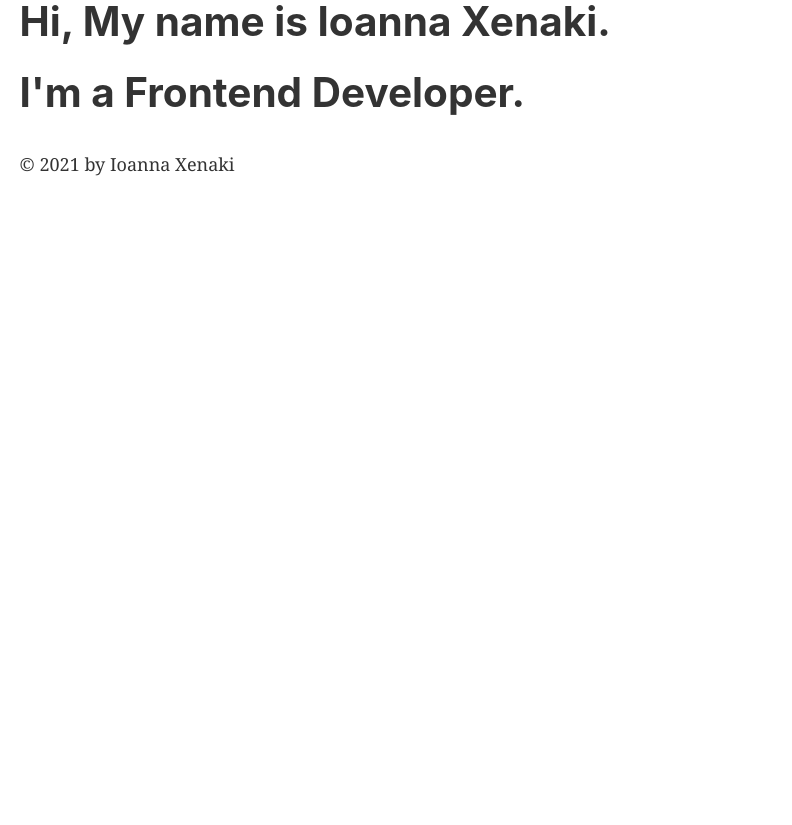
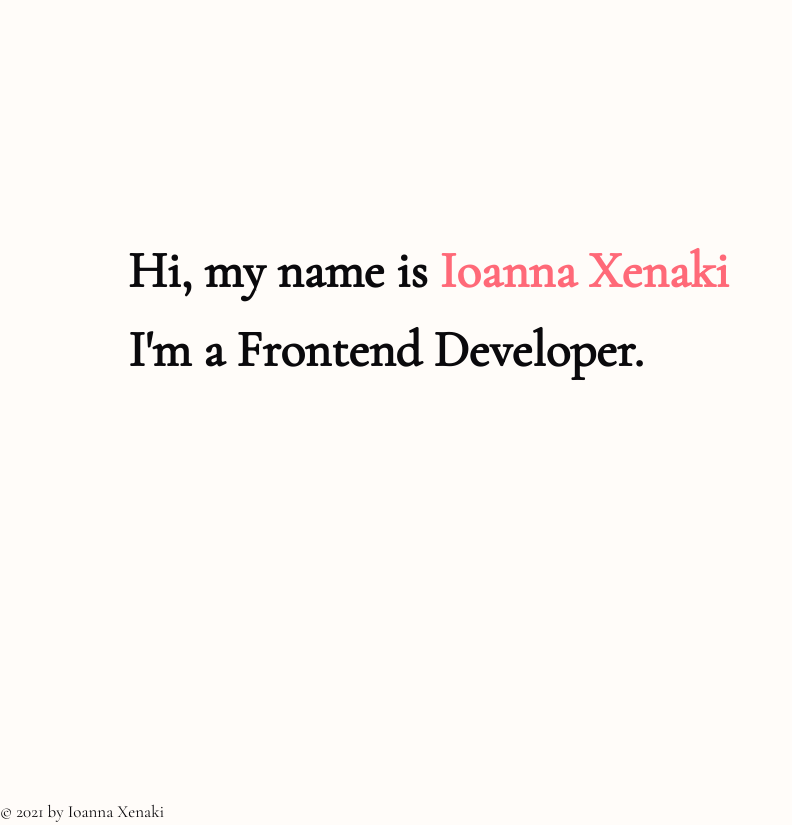
Before and after one commit to ioannaxen/ioanna.dev, a Gatsby site: page / in a window 1280 px wide. Shown: the whole page, without its empty margins (0-792 px from the left). Before the commit the page ends 800 px from the top, so only its background shows below. Built offline with nearby package versions, Linux system fonts and the light colour scheme; Gatsby itself is replaced by a stand-in of ours.

Commit message:
Styling home page

```diff
--- a/package.json
+++ b/package.json
@@ -5,6 +5,7 @@
   "version": "0.1.0",
   "author": "Kyle Mathews <mathews.kyle@gmail.com>",
   "dependencies": {
+    "@fontsource/cormorant-garamond": "^4.2.2",
     "babel-plugin-styled-components": "^1.12.0",
     "gatsby": "^3.0.1",
     "gatsby-plugin-gatsby-cloud": "^2.0.0",
--- a/src/components/layout.tsx
+++ b/src/components/layout.tsx
@@ -2,14 +2,10 @@ import * as React from 'react'
 import styled from 'styled-components'
 
 import { GlobalStyle } from '../globalStyles'
-
-const Container = styled.div`
-  max-width: 960;
-  padding: 0 1.0875rem 1.45rem;
-`
+import { colors } from '../styles'
 
 const Footer = styled.footer`
-  margin-top: 2rem;
+  color: ${colors.richBlack};
 `
 
 type Props = {
@@ -19,10 +15,8 @@ type Props = {
 const Layout = ({ children }: Props) => (
   <React.Fragment>
     <GlobalStyle />
-    <Container>
-      <main>{children}</main>
-      <Footer>© {new Date().getFullYear()} by Ioanna Xenaki</Footer>
-    </Container>
+    <main>{children}</main>
+    <Footer>© {new Date().getFullYear()} by Ioanna Xenaki</Footer>
   </React.Fragment>
 )
 export default Layout
--- a/src/globalStyles.ts
+++ b/src/globalStyles.ts
@@ -1,19 +1,28 @@
 import { createGlobalStyle } from 'styled-components'
+import '@fontsource/cormorant-garamond'
+import { breakpoints, colors } from './styles'
 
 export const GlobalStyle = createGlobalStyle`
   html {
+    background-color: ${colors.babyPowder};
     -ms-text-size-adjust: 100%;
     -webkit-text-size-adjust: 100%;
-    font: 112.5%/1.45em georgia, serif, sans-serif;
+    font: 112.5%/1.45em "Cormorant Garamond", Georgia, serif, sans-serif;
     box-sizing: border-box;
     overflow-y: scroll;
+    font-size: 17px;
+    @media (max-width: ${breakpoints.tablet}) {
+      font-size: 15px;
+    }
+    @media (max-width: ${breakpoints.mobile}) {
+      font-size: 13px;
+    }
   }
   body {
     margin: 0;
     -webkit-font-smoothing: antialiased;
     -moz-osx-font-smoothing: grayscale;
-    color: hsla(0, 0%, 0%, 0.8);
-    font-family: georgia, serif;
+    font-family: "Cormorant Garamond", Georgia, serif, sans-serif;
     font-weight: normal;
     word-wrap: break-word;
     font-kerning: normal;
@@ -22,580 +31,18 @@ export const GlobalStyle = createGlobalStyle`
     -webkit-font-feature-settings: "kern", "liga", "clig", "calt";
     font-feature-settings: "kern", "liga", "clig", "calt";
   }
-  article,
-  aside,
-  details,
-  figcaption,
-  figure,
-  footer,
-  header,
-  main,
-  menu,
-  nav,
-  section,
-  summary {
-    display: block;
+  *,
+  *::before,
+  *::after {
+    box-sizing: inherit;
   }
-  audio,
-  canvas,
-  progress,
-  video {
-    display: inline-block;
-  }
-  audio:not([controls]) {
-    display: none;
-    height: 0;
-  }
-  progress {
-    vertical-align: baseline;
-  }
-  [hidden],
-  template {
-    display: none;
-  }
-  a {
-    background-color: transparent;
-    -webkit-text-decoration-skip: objects;
-  }
-  a:active,
-  a:hover {
-    outline-width: 0;
-  }
-  abbr[title] {
-    border-bottom: 1px dotted hsla(0, 0%, 0%, 0.5);
-    cursor: help;
-    text-decoration: none;
-  }
-  b,
-  strong {
-    font-weight: inherit;
-    font-weight: bolder;
-  }
-  dfn {
-    font-style: italic;
-  }
-  h1 {
-    margin-left: 0;
-    margin-right: 0;
-    margin-top: 0;
-    padding-bottom: 0;
-    padding-left: 0;
-    padding-right: 0;
-    padding-top: 0;
-    margin-bottom: 1.45rem;
-    color: inherit;
-    font-family: -apple-system, BlinkMacSystemFont, Segoe UI, Roboto, Oxygen,
-      Ubuntu, Cantarell, Fira Sans, Droid Sans, Helvetica Neue, sans-serif;
-    font-weight: bold;
-    text-rendering: optimizeLegibility;
-    font-size: 2.25rem;
-    line-height: 1.1;
-  }
-  mark {
-    background-color: #ff0;
-    color: #000;
-  }
-  small {
-    font-size: 80%;
-  }
-  sub,
-  sup {
-    font-size: 75%;
-    line-height: 0;
-    position: relative;
-    vertical-align: baseline;
-  }
-  sub {
-    bottom: -0.25em;
-  }
-  sup {
-    top: -0.5em;
-  }
-  img {
-    border-style: none;
-    max-width: 100%;
-    margin-left: 0;
-    margin-right: 0;
-    margin-top: 0;
-    padding-bottom: 0;
-    padding-left: 0;
-    padding-right: 0;
-    padding-top: 0;
-    margin-bottom: 1.45rem;
-  }
-  svg:not(:root) {
-    overflow: hidden;
-  }
-  code,
-  kbd,
-  pre,
-  samp {
-    font-family: monospace;
-    font-size: 1em;
-  }
-  figure {
-    margin-left: 0;
-    margin-right: 0;
-    margin-top: 0;
-    padding-bottom: 0;
-    padding-left: 0;
-    padding-right: 0;
-    padding-top: 0;
-    margin-bottom: 1.45rem;
-  }
-  hr {
-    box-sizing: content-box;
-    overflow: visible;
-    margin-left: 0;
-    margin-right: 0;
-    margin-top: 0;
-    padding-bottom: 0;
-    padding-left: 0;
-    padding-right: 0;
-    padding-top: 0;
-    margin-bottom: calc(1.45rem - 1px);
-    background: hsla(0, 0%, 0%, 0.2);
-    border: none;
-    height: 1px;
-  }
-  button,
-  input,
-  optgroup,
-  select,
-  textarea {
-    font: inherit;
+
+  h1,
+  h2,
+  h3,
+  h4,
+  h5,
+  p {
     margin: 0;
   }
-  optgroup {
-    font-weight: 700;
-  }
-  button,
-  input {
-    overflow: visible;
-  }
-  button,
-  select {
-    text-transform: none;
-  }
-  [type="reset"],
-  [type="submit"],
-  button,
-  html [type="button"] {
-    -webkit-appearance: button;
-  }
-  [type="button"]::-moz-focus-inner,
-  [type="reset"]::-moz-focus-inner,
-  [type="submit"]::-moz-focus-inner,
-  button::-moz-focus-inner {
-    border-style: none;
-    padding: 0;
-  }
-  [type="button"]:-moz-focusring,
-  [type="reset"]:-moz-focusring,
-  [type="submit"]:-moz-focusring,
-  button:-moz-focusring {
-    outline: 1px dotted ButtonText;
-  }
-  fieldset {
-    border: 1px solid silver;
-    padding: 0.35em 0.625em 0.75em;
-    margin-left: 0;
-    margin-right: 0;
-    margin-top: 0;
-    padding-bottom: 0;
-    padding-left: 0;
-    padding-right: 0;
-    padding-top: 0;
-    margin-bottom: 1.45rem;
-  }
-  legend {
-    box-sizing: border-box;
-    color: inherit;
-    display: table;
-    max-width: 100%;
-    padding: 0;
-    white-space: normal;
-  }
-  textarea {
-    overflow: auto;
-  }
-  [type="checkbox"],
-  [type="radio"] {
-    box-sizing: border-box;
-    padding: 0;
-  }
-  [type="number"]::-webkit-inner-spin-button,
-  [type="number"]::-webkit-outer-spin-button {
-    height: auto;
-  }
-  [type="search"] {
-    -webkit-appearance: textfield;
-    outline-offset: -2px;
-  }
-  [type="search"]::-webkit-search-cancel-button,
-  [type="search"]::-webkit-search-decoration {
-    -webkit-appearance: none;
-  }
-  ::-webkit-input-placeholder {
-    color: inherit;
-    opacity: 0.54;
-  }
-  ::-webkit-file-upload-button {
-    -webkit-appearance: button;
-    font: inherit;
-  }
-  * {
-    box-sizing: inherit;
-  }
-  *:before {
-    box-sizing: inherit;
-  }
-  *:after {
-    box-sizing: inherit;
-  }
-  h2 {
-    margin-left: 0;
-    margin-right: 0;
-    margin-top: 0;
-    padding-bottom: 0;
-    padding-left: 0;
-    padding-right: 0;
-    padding-top: 0;
-    margin-bottom: 1.45rem;
-    color: inherit;
-    font-family: -apple-system, BlinkMacSystemFont, Segoe UI, Roboto, Oxygen,
-      Ubuntu, Cantarell, Fira Sans, Droid Sans, Helvetica Neue, sans-serif;
-    font-weight: bold;
-    text-rendering: optimizeLegibility;
-    font-size: 1.62671rem;
-    line-height: 1.1;
-  }
-  h3 {
-    margin-left: 0;
-    margin-right: 0;
-    margin-top: 0;
-    padding-bottom: 0;
-    padding-left: 0;
-    padding-right: 0;
-    padding-top: 0;
-    margin-bottom: 1.45rem;
-    color: inherit;
-    font-family: -apple-system, BlinkMacSystemFont, Segoe UI, Roboto, Oxygen,
-      Ubuntu, Cantarell, Fira Sans, Droid Sans, Helvetica Neue, sans-serif;
-    font-weight: bold;
-    text-rendering: optimizeLegibility;
-    font-size: 1.38316rem;
-    line-height: 1.1;
-  }
-  h4 {
-    margin-left: 0;
-    margin-right: 0;
-    margin-top: 0;
-    padding-bottom: 0;
-    padding-left: 0;
-    padding-right: 0;
-    padding-top: 0;
-    margin-bottom: 1.45rem;
-    color: inherit;
-    font-family: -apple-system, BlinkMacSystemFont, Segoe UI, Roboto, Oxygen,
-      Ubuntu, Cantarell, Fira Sans, Droid Sans, Helvetica Neue, sans-serif;
-    font-weight: bold;
-    text-rendering: optimizeLegibility;
-    font-size: 1rem;
-    line-height: 1.1;
-  }
-  h5 {
-    margin-left: 0;
-    margin-right: 0;
-    margin-top: 0;
-    padding-bottom: 0;
-    padding-left: 0;
-    padding-right: 0;
-    padding-top: 0;
-    margin-bottom: 1.45rem;
-    color: inherit;
-    font-family: -apple-system, BlinkMacSystemFont, Segoe UI, Roboto, Oxygen,
-      Ubuntu, Cantarell, Fira Sans, Droid Sans, Helvetica Neue, sans-serif;
-    font-weight: bold;
-    text-rendering: optimizeLegibility;
-    font-size: 0.85028rem;
-    line-height: 1.1;
-  }
-  h6 {
-    margin-left: 0;
-    margin-right: 0;
-    margin-top: 0;
-    padding-bottom: 0;
-    padding-left: 0;
-    padding-right: 0;
-    padding-top: 0;
-    margin-bottom: 1.45rem;
-    color: inherit;
-    font-family: -apple-system, BlinkMacSystemFont, Segoe UI, Roboto, Oxygen,
-      Ubuntu, Cantarell, Fira Sans, Droid Sans, Helvetica Neue, sans-serif;
-    font-weight: bold;
-    text-rendering: optimizeLegibility;
-    font-size: 0.78405rem;
-    line-height: 1.1;
-  }
-  hgroup {
-    margin-left: 0;
-    margin-right: 0;
-    margin-top: 0;
-    padding-bottom: 0;
-    padding-left: 0;
-    padding-right: 0;
-    padding-top: 0;
-    margin-bottom: 1.45rem;
-  }
-  ul {
-    margin-left: 1.45rem;
-    margin-right: 0;
-    margin-top: 0;
-    padding-bottom: 0;
-    padding-left: 0;
-    padding-right: 0;
-    padding-top: 0;
-    margin-bottom: 1.45rem;
-    list-style-position: outside;
-    list-style-image: none;
-  }
-  ol {
-    margin-left: 1.45rem;
-    margin-right: 0;
-    margin-top: 0;
-    padding-bottom: 0;
-    padding-left: 0;
-    padding-right: 0;
-    padding-top: 0;
-    margin-bottom: 1.45rem;
-    list-style-position: outside;
-    list-style-image: none;
-  }
-  dl {
-    margin-left: 0;
-    margin-right: 0;
-    margin-top: 0;
-    padding-bottom: 0;
-    padding-left: 0;
-    padding-right: 0;
-    padding-top: 0;
-    margin-bottom: 1.45rem;
-  }
-  dd {
-    margin-left: 0;
-    margin-right: 0;
-    margin-top: 0;
-    padding-bottom: 0;
-    padding-left: 0;
-    padding-right: 0;
-    padding-top: 0;
-    margin-bottom: 1.45rem;
-  }
-  p {
-    margin-left: 0;
-    margin-right: 0;
-    margin-top: 0;
-    padding-bottom: 0;
-    padding-left: 0;
-    padding-right: 0;
-    padding-top: 0;
-    margin-bottom: 1.45rem;
-  }
-  pre {
-    margin-left: 0;
-    margin-right: 0;
-    margin-top: 0;
-    margin-bottom: 1.45rem;
-    font-size: 0.85rem;
-    line-height: 1.42;
-    background: hsla(0, 0%, 0%, 0.04);
-    border-radius: 3px;
-    overflow: auto;
-    word-wrap: normal;
-    padding: 1.45rem;
-  }
-  table {
-    margin-left: 0;
-    margin-right: 0;
-    margin-top: 0;
-    padding-bottom: 0;
-    padding-left: 0;
-    padding-right: 0;
-    padding-top: 0;
-    margin-bottom: 1.45rem;
-    font-size: 1rem;
-    line-height: 1.45rem;
-    border-collapse: collapse;
-    width: 100%;
-  }
-  blockquote {
-    margin-left: 1.45rem;
-    margin-right: 1.45rem;
-    margin-top: 0;
-    padding-bottom: 0;
-    padding-left: 0;
-    padding-right: 0;
-    padding-top: 0;
-    margin-bottom: 1.45rem;
-  }
-  form {
-    margin-left: 0;
-    margin-right: 0;
-    margin-top: 0;
-    padding-bottom: 0;
-    padding-left: 0;
-    padding-right: 0;
-    padding-top: 0;
-    margin-bottom: 1.45rem;
-  }
-  noscript {
-    margin-left: 0;
-    margin-right: 0;
-    margin-top: 0;
-    padding-bottom: 0;
-    padding-left: 0;
-    padding-right: 0;
-    padding-top: 0;
-    margin-bottom: 1.45rem;
-  }
-  iframe {
-    margin-left: 0;
-    margin-right: 0;
-    margin-top: 0;
-    padding-bottom: 0;
-    padding-left: 0;
-    padding-right: 0;
-    padding-top: 0;
-    margin-bottom: 1.45rem;
-  }
-  address {
-    margin-left: 0;
-    margin-right: 0;
-    margin-top: 0;
-    padding-bottom: 0;
-    padding-left: 0;
-    padding-right: 0;
-    padding-top: 0;
-    margin-bottom: 1.45rem;
-  }
-  b {
-    font-weight: bold;
-  }
-  strong {
-    font-weight: bold;
-  }
-  dt {
-    font-weight: bold;
-  }
-  th {
-    font-weight: bold;
-  }
-  li {
-    margin-bottom: calc(1.45rem / 2);
-  }
-  ol li {
-    padding-left: 0;
-  }
-  ul li {
-    padding-left: 0;
-  }
-  li > ol {
-    margin-left: 1.45rem;
-    margin-bottom: calc(1.45rem / 2);
-    margin-top: calc(1.45rem / 2);
-  }
-  li > ul {
-    margin-left: 1.45rem;
-    margin-bottom: calc(1.45rem / 2);
-    margin-top: calc(1.45rem / 2);
-  }
-  blockquote *:last-child {
-    margin-bottom: 0;
-  }
-  li *:last-child {
-    margin-bottom: 0;
-  }
-  p *:last-child {
-    margin-bottom: 0;
-  }
-  li > p {
-    margin-bottom: calc(1.45rem / 2);
-  }
-  code {
-    font-size: 0.85rem;
-    line-height: 1.45rem;
-  }
-  kbd {
-    font-size: 0.85rem;
-    line-height: 1.45rem;
-  }
-  samp {
-    font-size: 0.85rem;
-    line-height: 1.45rem;
-  }
-  abbr {
-    border-bottom: 1px dotted hsla(0, 0%, 0%, 0.5);
-    cursor: help;
-  }
-  acronym {
-    border-bottom: 1px dotted hsla(0, 0%, 0%, 0.5);
-    cursor: help;
-  }
-  thead {
-    text-align: left;
-  }
-  td,
-  th {
-    text-align: left;
-    border-bottom: 1px solid hsla(0, 0%, 0%, 0.12);
-    font-feature-settings: "tnum";
-    -moz-font-feature-settings: "tnum";
-    -ms-font-feature-settings: "tnum";
-    -webkit-font-feature-settings: "tnum";
-    padding-left: 0.96667rem;
-    padding-right: 0.96667rem;
-    padding-top: 0.725rem;
-    padding-bottom: calc(0.725rem - 1px);
-  }
-  th:first-child,
-  td:first-child {
-    padding-left: 0;
-  }
-  th:last-child,
-  td:last-child {
-    padding-right: 0;
-  }
-  tt,
-  code {
-    background-color: hsla(0, 0%, 0%, 0.04);
-    border-radius: 3px;
-    font-family: "SFMono-Regular", Consolas, "Roboto Mono", "Droid Sans Mono",
-      "Liberation Mono", Menlo, Courier, monospace;
-    padding: 0;
-    padding-top: 0.2em;
-    padding-bottom: 0.2em;
-  }
-  pre code {
-    background: none;
-    line-height: 1.42;
-  }
-  code:before,
-  code:after,
-  tt:before,
-  tt:after {
-    letter-spacing: -0.2em;
-    content: " ";
-  }
-  pre code:before,
-  pre code:after,
-  pre tt:before,
-  pre tt:after {
-    content: "";
-  }
-  @media only screen and (max-width: 480px) {
-    html {
-      font-size: 100%;
-    }
-  }
 `
--- a/src/pages/index.tsx
+++ b/src/pages/index.tsx
@@ -1,13 +1,42 @@
 import * as React from 'react'
+import styled from 'styled-components'
 
 import Layout from '../components/layout'
 import SEO from '../components/seo'
+import { breakpoints, colors } from '../styles'
+
+const Wrapper = styled.div`
+  height: 100vh;
+  padding: 10vw;
+  padding-top: 30vh;
+  padding-bottom: 30vh;
+  @media (max-width: ${breakpoints.mobile}) {
+    padding-top: 20vh;
+    padding-bottom: 20vh;
+  }
+`
+
+const Header = styled.h1`
+  font-size: 3em;
+  margin-bottom: 1rem;
+  line-height: normal;
+  color: ${colors.richBlack};
+`
+
+const Span = styled.span`
+  color: ${colors.ultraRed};
+  font-weight: 700;
+`
 
 const IndexPage = () => (
   <Layout>
     <SEO title="Home" />
-    <h1>Hi, My name is Ioanna Xenaki.</h1>
-    <h1>I'm a Frontend Developer.</h1>
+    <Wrapper>
+      <Header>
+        Hi, my name is <Span>Ioanna Xenaki</Span>
+      </Header>
+      <Header>I'm a Frontend Developer.</Header>
+    </Wrapper>
   </Layout>
 )
 
--- /dev/null
+++ b/src/styles.ts
@@ -0,0 +1,11 @@
+export const colors = {
+  babyPowder: '#FFFCF9',
+  ultraRed: '#FF6978',
+  richBlack: '#0A090C',
+}
+
+export const breakpoints = {
+  mobile: '480px',
+  tablet: '768px',
+  desktop: '1024px',
+}
```
Also changed, not shown: 1 other file.
